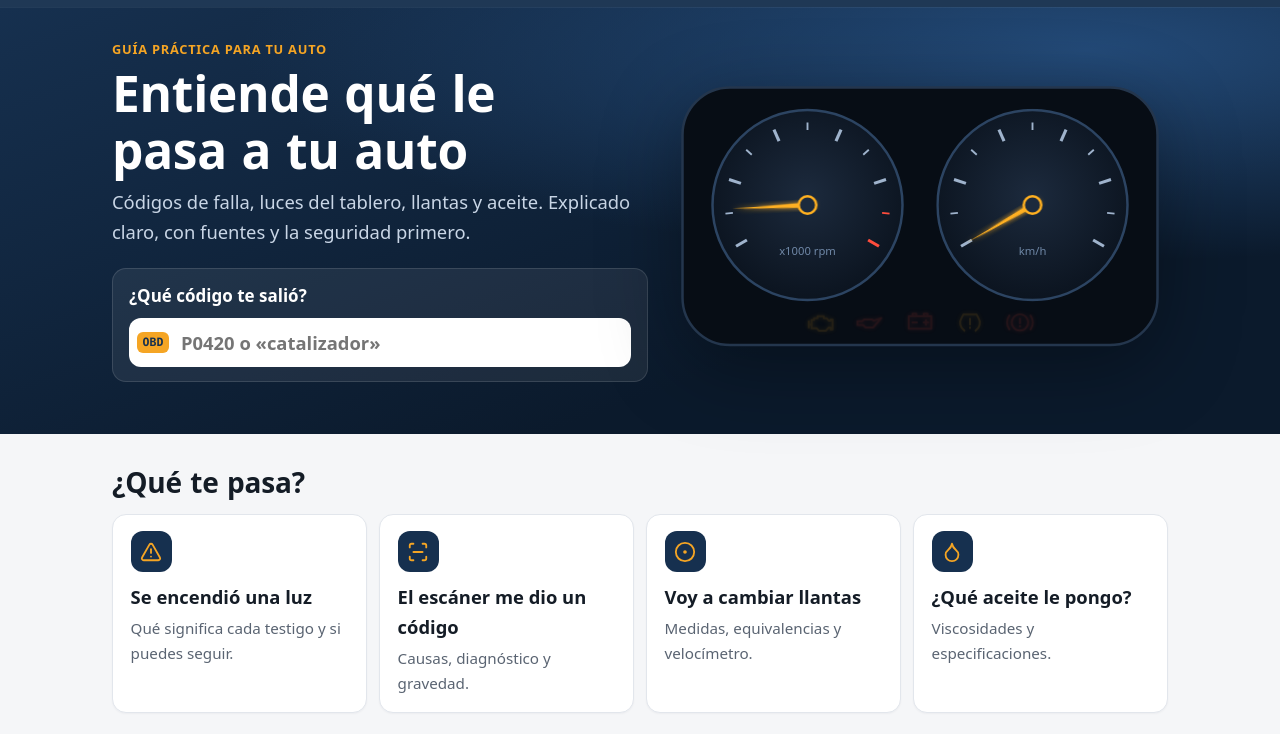
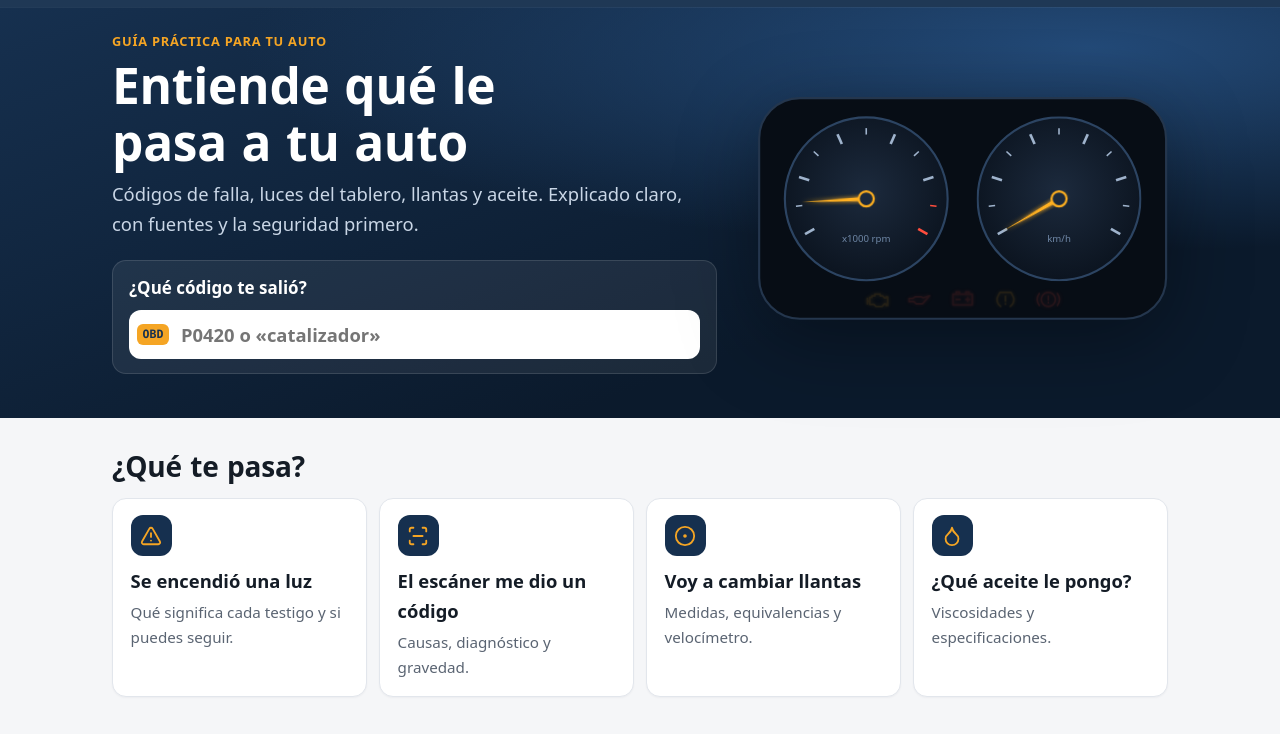
Before and after one commit to alexanderklimin/tallerpedia, an Astro site: page / in a window 1280 px wide. Shown: the part 53-787 px from the top of the page. Built offline with nearby package versions, Linux system fonts and the light colour scheme; Astro itself is replaced by a stand-in of ours.

Commit message:
Главная: панель приборов меньше и под поиском на телефоне
Co-Authored-By: Claude Opus 5.5 <noreply@anthropic.com>

```diff
--- a/src/pages/index.astro
+++ b/src/pages/index.astro
@@ -78,9 +78,9 @@ const entries = [
 </Base>
 
 <style>
-  .hero { margin: -1rem calc(50% - 50vw) 0; padding: 2rem 0 2.5rem; color: #fff; background: radial-gradient(120% 90% at 85% 10%, #234a78 0%, transparent 55%), linear-gradient(160deg, #16304f 0%, #0b1a2c 70%); }
-  .hero-in { width: min(100%, 68rem); margin-inline: auto; padding-inline: 1rem; display: grid; grid-template-columns: minmax(0, 1.1fr) minmax(0, 1fr); gap: 2rem; align-items: center; }
-  @media (max-width: 52rem) { .hero-in { grid-template-columns: 1fr; } .hero-art { order: -1; max-width: 24rem; margin-inline: auto; width: 100%; } }
+  .hero { margin: -1rem calc(50% - 50vw) 0; padding: 1.5rem 0 2rem; color: #fff; background: radial-gradient(120% 90% at 85% 10%, #234a78 0%, transparent 55%), linear-gradient(160deg, #16304f 0%, #0b1a2c 70%); }
+  .hero-in { width: min(100%, 68rem); margin-inline: auto; padding-inline: 1rem; display: grid; grid-template-columns: minmax(0, 1.25fr) minmax(0, 0.85fr); gap: 2.5rem; align-items: center; }
+  @media (max-width: 52rem) { .hero-in { grid-template-columns: 1fr; gap: 0.5rem; } .hero-art { max-width: 15rem; margin-inline: auto; width: 100%; opacity: 0.9; } }
   .kicker { margin: 0; color: var(--amber-bright); font-weight: 700; letter-spacing: 0.06em; text-transform: uppercase; font-size: 0.8rem; }
   .hero h1 { color: #fff; max-width: 16ch; margin-top: 0.3rem; }
   .hero-lead { font-size: 1.15rem; color: #c9d6e6; max-width: 36rem; }
```
Also changed, not shown: CHANGELOG.md.
